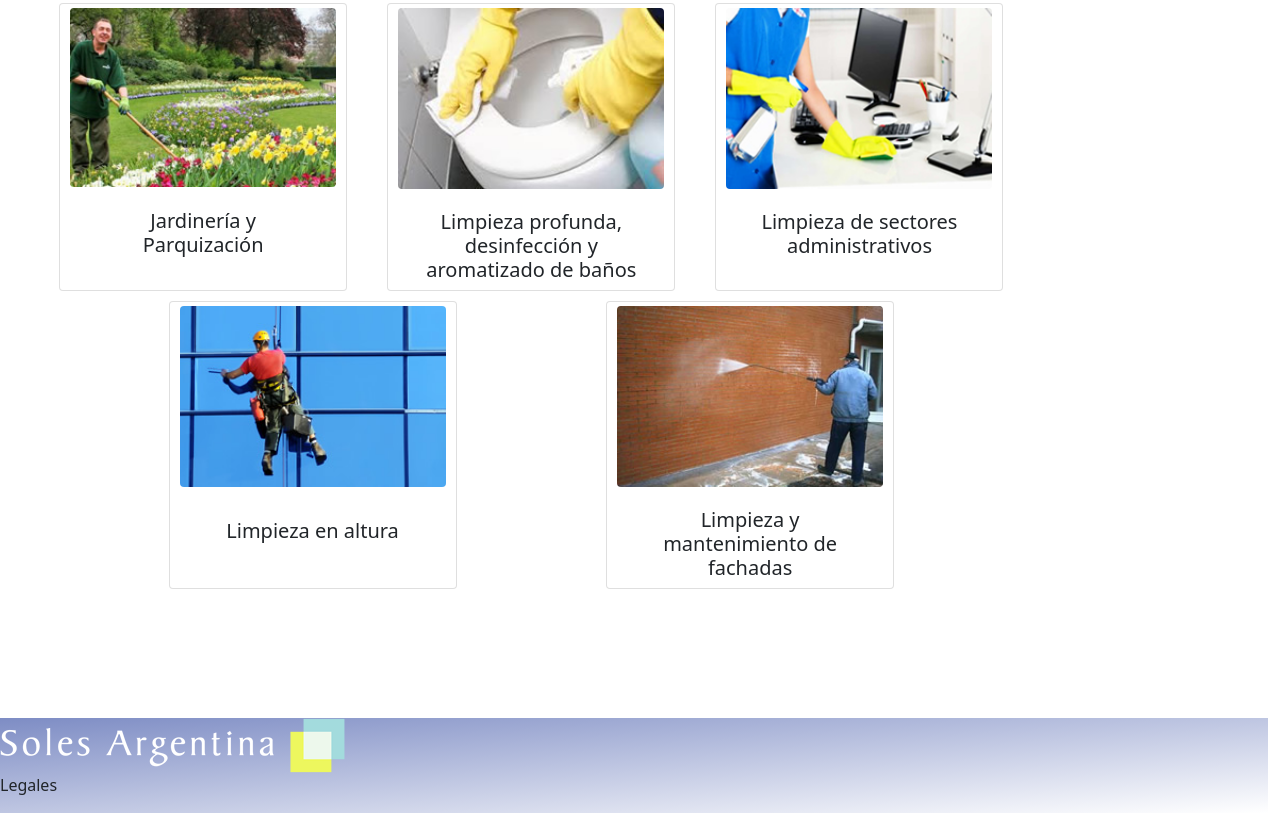
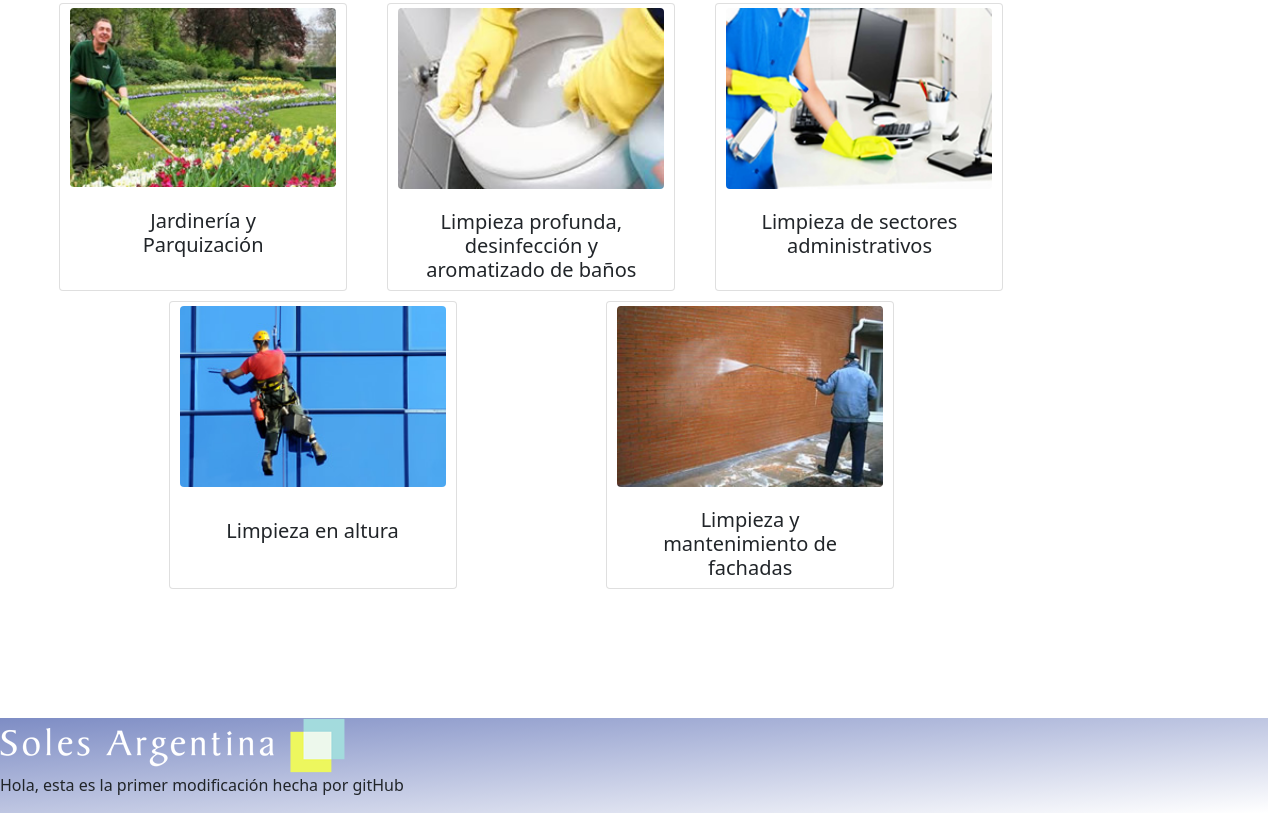
Before and after one commit to alvarocortez45/ProyectoFinal_AlvaroCortez, a website: page index.html in a window 1280 px wide. Shown: the part 1525-2338 px from the top of the page. Drawn offline with nearby package versions, Linux system fonts and the light colour scheme.

Commit message:
Actualización Legales

```diff
--- a/index.html
+++ b/index.html
@@ -197,7 +197,7 @@
     <footer id="seccionLegales">
       <!-- Area de información -->
       <img src="Media/logo-soles.jpeg" alt="logo-soles">
-      <p>Legales</p>
+      <p>Hola, esta es la primer modificación hecha por gitHub</p>
   </footer>
   <script src="https://code.jquery.com/jquery-3.5.1.slim.min.js" integrity="sha384-DfXdz2htPH0lsSSs5nCTpuj/zy4C+OGpamoFVy38MVBnE+IbbVYUew+OrCXaRkfj" crossorigin="anonymous"></script>
   <script src="https://cdn.jsdelivr.net/npm/popper.js@1.16.0/dist/umd/popper.min.js" integrity="sha384-Q6E9RHvbIyZFJoft+2mJbHaEWldlvI9IOYy5n3zV9zzTtmI3UksdQRVvoxMfooAo" crossorigin="anonymous"></script>
```
